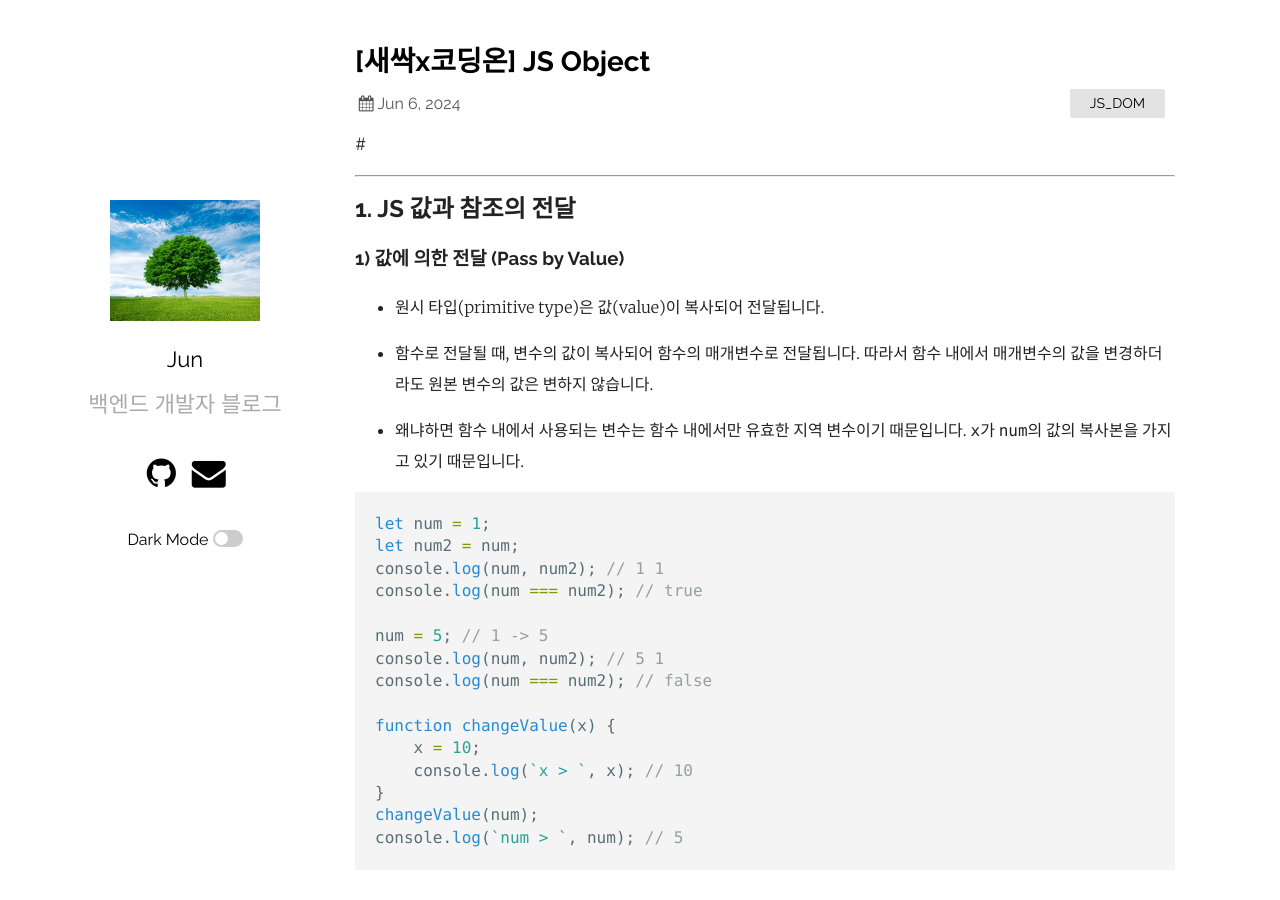
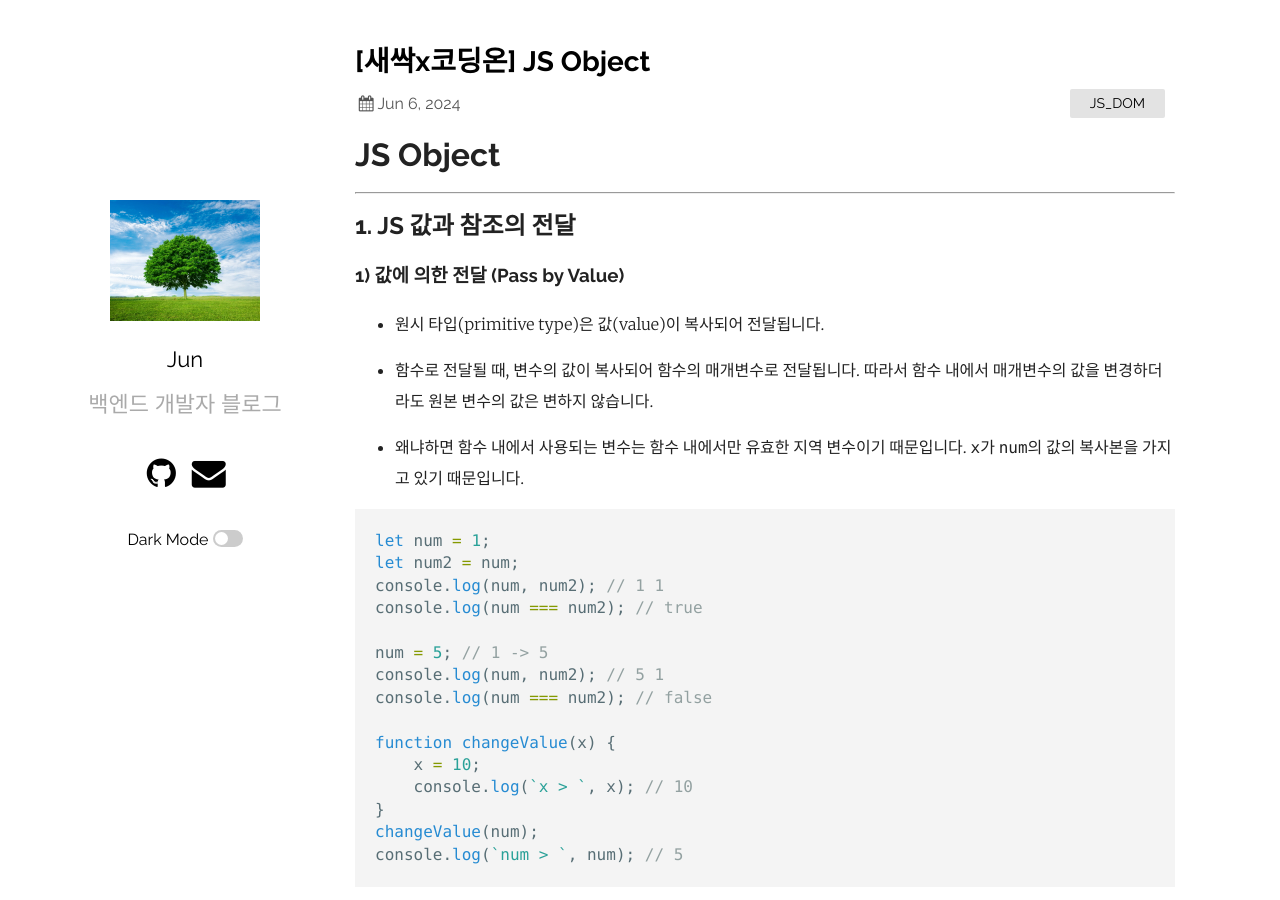
Before and after one commit to ymind14563/ymind14563.github.io, a Jekyll site: the page built from _posts/2024-06-06-blog(1).markdown, in a window 1280 px wide and 900 px high. Built offline with Jekyll 4.4.1, drawn with Linux system fonts in a browser that asks for light colours.

Commit message:
post blog

```diff
--- a/_posts/2024-06-06-blog(1).markdown
+++ b/_posts/2024-06-06-blog(1).markdown
@@ -5,7 +5,7 @@ date: 2024-06-06
 categories: JS_DOM
 ---
 
-#
+# JS Object
 
 <hr>
 
```
